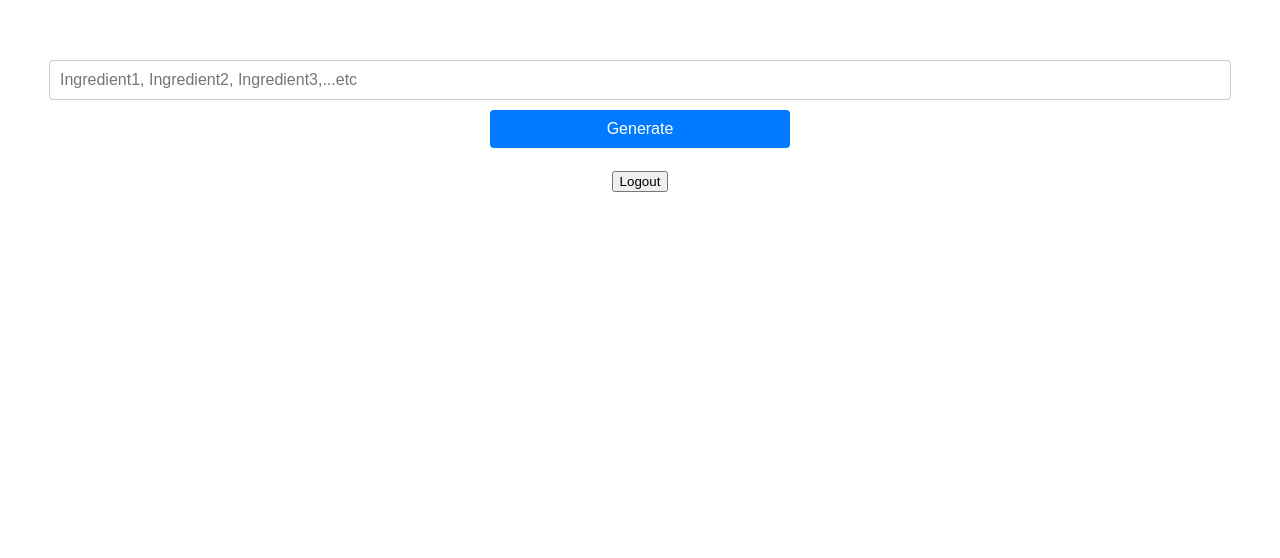
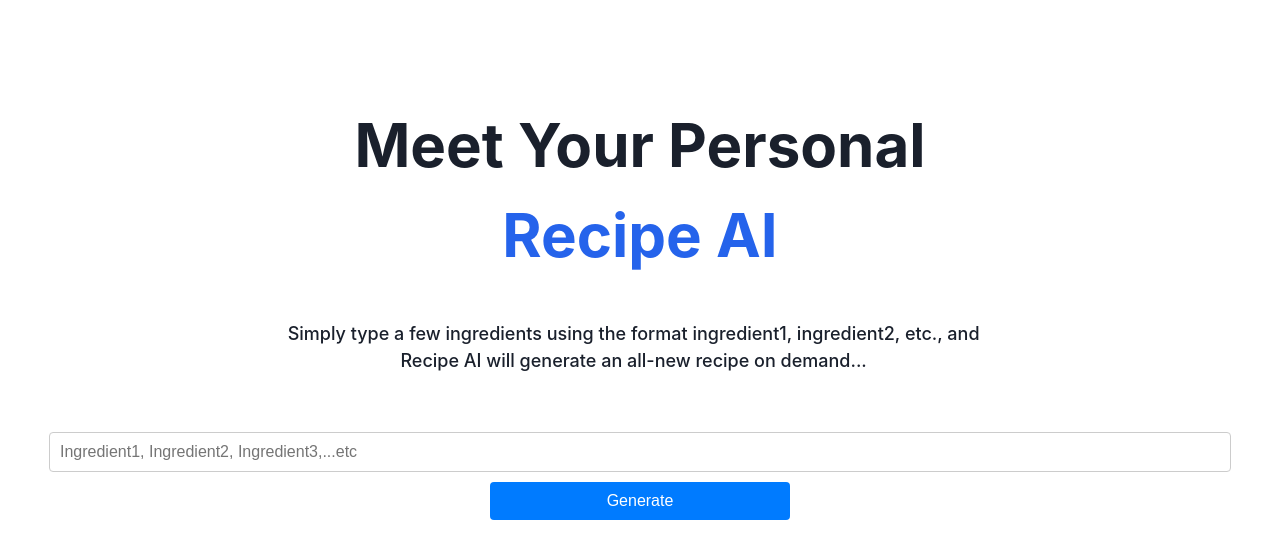
Before and after one commit to manichok4/ai-recipe-generator, a React (Vite) app: page / in a window 1280 px wide. Shown: the top 558 px of the page. Built offline with nearby package versions, Linux system fonts and the light colour scheme; no server answers; what @aws-amplify/ui-react, aws-amplify would draw is missing.

Commit message:
Update App.tsx

```diff
--- a/src/App.tsx
+++ b/src/App.tsx
@@ -1,15 +1,17 @@
 import { FormEvent, useState } from "react";
+import { Loader, Placeholder } from "@aws-amplify/ui-react";
 import "./App.css";
 import { Amplify } from "aws-amplify";
-import { Auth } from "@aws-amplify/auth";
+import { Schema } from "../amplify/data/resource";
 import { generateClient } from "aws-amplify/data";
 import outputs from "../amplify_outputs.json";
+//const outputs = require("../amplify_outputs.json");
 
 import "@aws-amplify/ui-react/styles.css";
 
 Amplify.configure(outputs);
 
-const amplifyClient = generateClient({
+const amplifyClient = generateClient<Schema>({
   authMode: "userPool",
 });
 
@@ -24,11 +26,8 @@ function App() {
     try {
       const formData = new FormData(event.currentTarget);
 
-      const { data, errors } = await amplifyClient.query({
-        query: "askBedrock",
-        variables: {
-          ingredients: [formData.get("ingredients")?.toString() || ""],
-        },
+      const { data, errors } = await amplifyClient.queries.askBedrock({
+        ingredients: [formData.get("ingredients")?.toString() || ""],
       });
 
       if (!errors) {
@@ -45,18 +44,20 @@ function App() {
     }
   };
 
-  const handleLogout = async () => {
-    try {
-      await Auth.signOut();
-      // Optionally, you can redirect the user to a login page or the home page
-      // window.location.href = '/login';
-    } catch (error) {
-      console.error('Error signing out:', error);
-    }
-  };
-
   return (
     <div className="app-container">
+      <div className="header-container">
+        <h1 className="main-header">
+          Meet Your Personal
+          <br />
+          <span className="highlight">Recipe AI</span>
+        </h1>
+        <p className="description">
+          Simply type a few ingredients using the format ingredient1,
+          ingredient2, etc., and Recipe AI will generate an all-new recipe on
+          demand...
+        </p>
+      </div>
       <form onSubmit={onSubmit} className="form-container">
         <div className="search-container">
           <input
@@ -75,14 +76,15 @@ function App() {
         {loading ? (
           <div className="loader-container">
             <p>Loading...</p>
+            <Loader size="large" />
+            <Placeholder size="large" />
+            <Placeholder size="large" />
+            <Placeholder size="large" />
           </div>
         ) : (
           result && <p className="result">{result}</p>
         )}
       </div>
-      <button className="logout-button" onClick={handleLogout}>
-        Logout
-      </button>
     </div>
   );
 }
```
